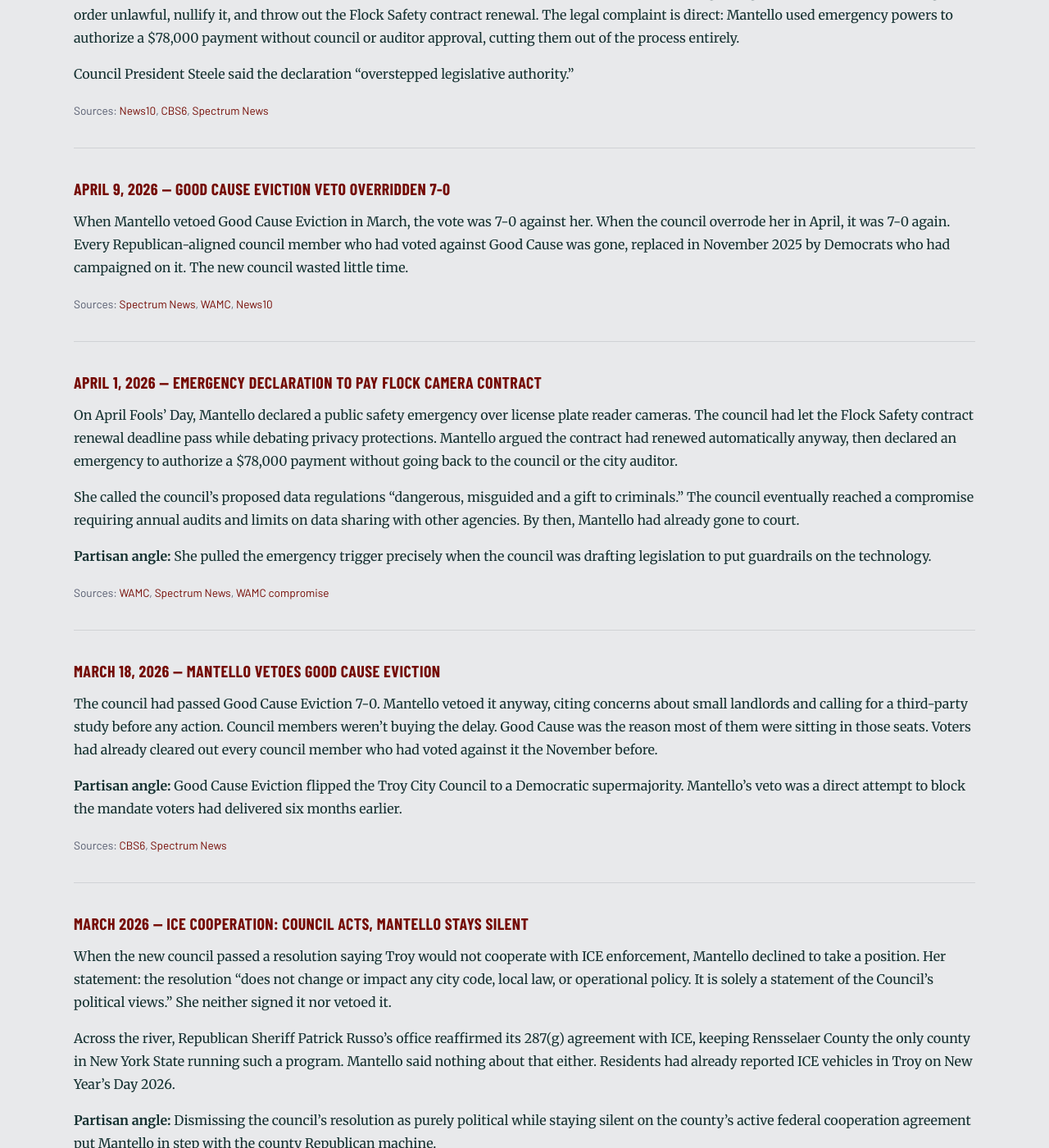
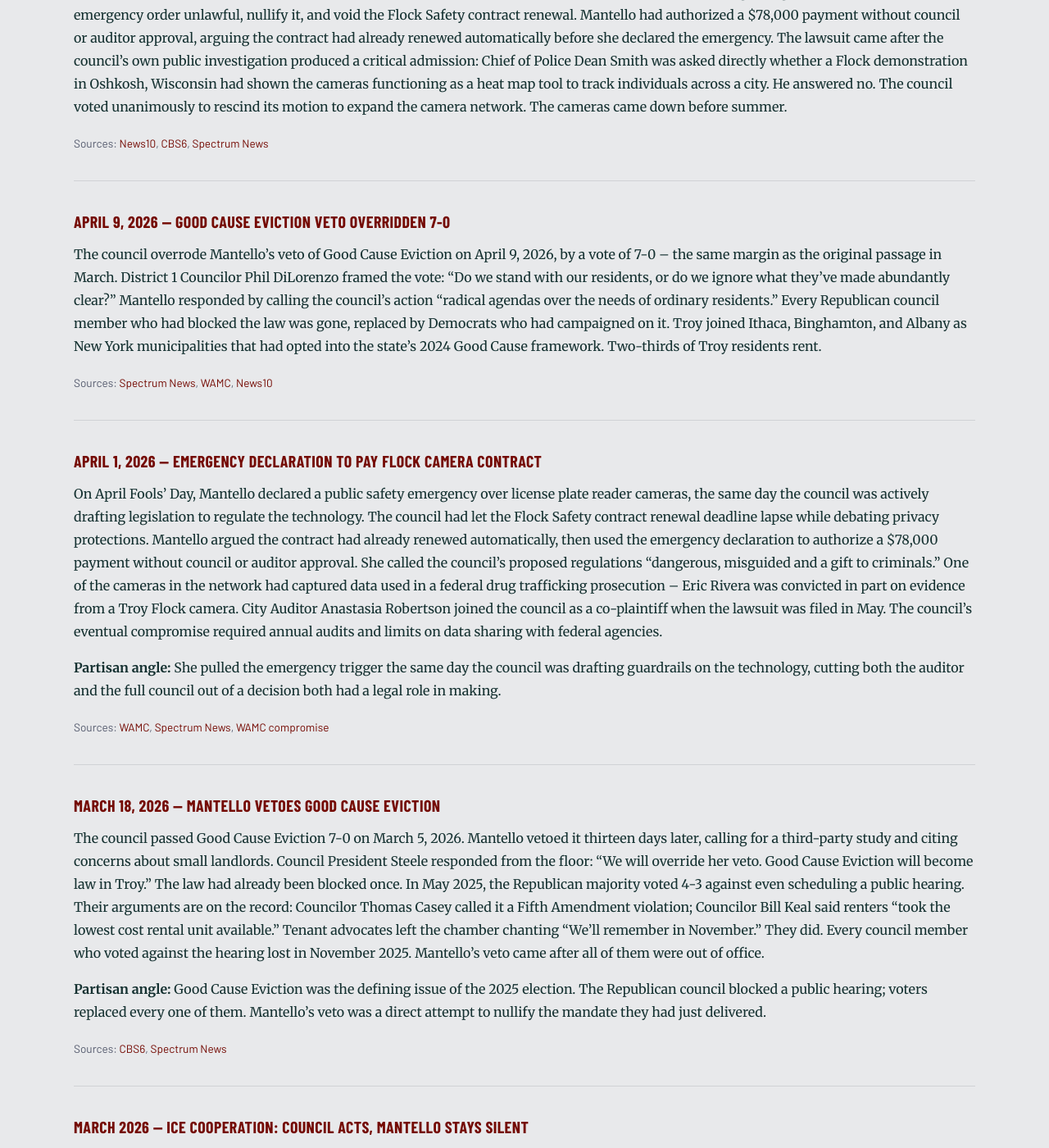
Before and after one commit to MdevitSEC/the-mantello-record, a Jekyll site: the page built from the-record.md, in a window 1280 px wide and 1400 px high, scrolled down 603 px. Shown: the whole window at 82% size. Built offline with Jekyll 4.4.1, drawn with Linux system fonts in a browser that asks for light colours; some web fonts are replaced; some of the changed text lies outside the part shown.

Commit message:
Update the-record.md summaries to reflect expanded post content
Co-Authored-By: Claude Sonnet 4.6 <noreply@anthropic.com>

```diff
--- a/the-record.md
+++ b/the-record.md
@@ -13,9 +13,7 @@ Mayor Carmella Mantello (R) has served as Troy's mayor since January 2024. Below
 
 ### [May 11, 2026 — City Council Files Lawsuit Against Mantello Over Flock Emergency](/2026/05/11/city-council-files-lawsuit-flock-emergency/)
 
-Troy's City Council and City Auditor took Mantello to Rensselaer County Supreme Court in May, asking a judge to declare her April 1 emergency order unlawful, nullify it, and throw out the Flock Safety contract renewal. The legal complaint is direct: Mantello used emergency powers to authorize a $78,000 payment without council or auditor approval, cutting them out of the process entirely.
-
-Council President Steele said the declaration "overstepped legislative authority."
+Troy's City Council and City Auditor filed an Article 78 petition in Rensselaer County Supreme Court, asking a judge to declare Mantello's April 1 emergency order unlawful, nullify it, and void the Flock Safety contract renewal. Mantello had authorized a $78,000 payment without council or auditor approval, arguing the contract had already renewed automatically before she declared the emergency. The lawsuit came after the council's own public investigation produced a critical admission: Chief of Police Dean Smith was asked directly whether a Flock demonstration in Oshkosh, Wisconsin had shown the cameras functioning as a heat map tool to track individuals across a city. He answered no. The council voted unanimously to rescind its motion to expand the camera network. The cameras came down before summer.
 
 *Sources: [News10](https://www.news10.com/news/rensselaer-county/troy-city-council-files-suit-against-mayor/), [CBS6](https://cbs6albany.com/news/local/lawsuit-filed-against-mayor-of-troy-over-flock-camera-emergency-declaration), [Spectrum News](https://spectrumlocalnews.com/nys/capital-region/news/2026/05/12/troy-council-files-suit-to-block-mayor-s-order-on-license-plate-readers)*
 
@@ -23,7 +21,7 @@ Council President Steele said the declaration "overstepped legislative authority
 
 ### [April 9, 2026 — Good Cause Eviction Veto Overridden 7-0](/2026/04/09/good-cause-eviction-veto-overridden/)
 
-When Mantello vetoed Good Cause Eviction in March, the vote was 7-0 against her. When the council overrode her in April, it was 7-0 again. Every Republican-aligned council member who had voted against Good Cause was gone, replaced in November 2025 by Democrats who had campaigned on it. The new council wasted little time.
+The council overrode Mantello's veto of Good Cause Eviction on April 9, 2026, by a vote of 7-0 -- the same margin as the original passage in March. District 1 Councilor Phil DiLorenzo framed the vote: "Do we stand with our residents, or do we ignore what they've made abundantly clear?" Mantello responded by calling the council's action "radical agendas over the needs of ordinary residents." Every Republican council member who had blocked the law was gone, replaced by Democrats who had campaigned on it. Troy joined Ithaca, Binghamton, and Albany as New York municipalities that had opted into the state's 2024 Good Cause framework. Two-thirds of Troy residents rent.
 
 *Sources: [Spectrum News](https://spectrumlocalnews.com/nys/capital-region/politics/2026/04/09/troy-city-council-good-cause-eviction-veto-overturn), [WAMC](https://www.wamc.org/news/2026-04-10/troy-council-overrides-good-cause-eviction-veto), [News10](https://www.news10.com/news/rensselaer-county/troy-city-council-overrides-mayors-veto-on-good-cause-eviction/)*
 
@@ -31,11 +29,9 @@ When Mantello vetoed Good Cause Eviction in March, the vote was 7-0 against her.
 
 ### [April 1, 2026 — Emergency Declaration to Pay Flock Camera Contract](/2026/04/01/emergency-declaration-flock-cameras/)
 
-On April Fools' Day, Mantello declared a public safety emergency over license plate reader cameras. The council had let the Flock Safety contract renewal deadline pass while debating privacy protections. Mantello argued the contract had renewed automatically anyway, then declared an emergency to authorize a $78,000 payment without going back to the council or the city auditor.
+On April Fools' Day, Mantello declared a public safety emergency over license plate reader cameras, the same day the council was actively drafting legislation to regulate the technology. The council had let the Flock Safety contract renewal deadline lapse while debating privacy protections. Mantello argued the contract had already renewed automatically, then used the emergency declaration to authorize a $78,000 payment without council or auditor approval. She called the council's proposed regulations "dangerous, misguided and a gift to criminals." One of the cameras in the network had captured data used in a federal drug trafficking prosecution -- Eric Rivera was convicted in part on evidence from a Troy Flock camera. City Auditor Anastasia Robertson joined the council as a co-plaintiff when the lawsuit was filed in May. The council's eventual compromise required annual audits and limits on data sharing with federal agencies.
 
-She called the council's proposed data regulations "dangerous, misguided and a gift to criminals." The council eventually reached a compromise requiring annual audits and limits on data sharing with other agencies. By then, Mantello had already gone to court.
-
-**Partisan angle:** She pulled the emergency trigger precisely when the council was drafting legislation to put guardrails on the technology.
+**Partisan angle:** She pulled the emergency trigger the same day the council was drafting guardrails on the technology, cutting both the auditor and the full council out of a decision both had a legal role in making.
 
 *Sources: [WAMC](https://www.wamc.org/news/2026-04-01/troy-flock-safety-contract-renewal), [Spectrum News](https://spectrumlocalnews.com/nys/capital-region/news/2026/04/02/mantello-declares-public-safety-emergency-in-troy-to-keep-license-plate-readers-operational-), [WAMC compromise](https://www.wamc.org/news/2026/05/20/troy-flock-safety-cameras-compromise)*
 
@@ -43,9 +39,9 @@ She called the council's proposed data regulations "dangerous, misguided and a g
 
 ### [March 18, 2026 — Mantello Vetoes Good Cause Eviction](/2026/03/18/mantello-vetoes-good-cause-eviction/)
 
-The council had passed Good Cause Eviction 7-0. Mantello vetoed it anyway, citing concerns about small landlords and calling for a third-party study before any action. Council members weren't buying the delay. Good Cause was the reason most of them were sitting in those seats. Voters had already cleared out every council member who had voted against it the November before.
+The council passed Good Cause Eviction 7-0 on March 5, 2026. Mantello vetoed it thirteen days later, calling for a third-party study and citing concerns about small landlords. Council President Steele responded from the floor: "We will override her veto. Good Cause Eviction will become law in Troy." The law had already been blocked once. In May 2025, the Republican majority voted 4-3 against even scheduling a public hearing. Their arguments are on the record: Councilor Thomas Casey called it a Fifth Amendment violation; Councilor Bill Keal said renters "took the lowest cost rental unit available." Tenant advocates left the chamber chanting "We'll remember in November." They did. Every council member who voted against the hearing lost in November 2025. Mantello's veto came after all of them were out of office.
 
-**Partisan angle:** Good Cause Eviction flipped the Troy City Council to a Democratic supermajority. Mantello's veto was a direct attempt to block the mandate voters had delivered six months earlier.
+**Partisan angle:** Good Cause Eviction was the defining issue of the 2025 election. The Republican council blocked a public hearing; voters replaced every one of them. Mantello's veto was a direct attempt to nullify the mandate they had just delivered.
 
 *Sources: [CBS6](https://cbs6albany.com/news/local/troy-mayor-carmella-mantello-vetoes-good-cause-eviction-in-her-city-leasing-apartments-troy-city-council-president-sue-steele-housing-law-renters-homelessness-wrgb), [Spectrum News](https://spectrumlocalnews.com/nys/capital-region/news/2026/03/18/troy-mayor-vetoes-good-cause-eviction-legislation-)*
 
@@ -55,9 +51,9 @@ The council had passed Good Cause Eviction 7-0. Mantello vetoed it anyway, citin
 
 When the new council passed a resolution saying Troy would not cooperate with ICE enforcement, Mantello declined to take a position. Her statement: the resolution "does not change or impact any city code, local law, or operational policy. It is solely a statement of the Council's political views." She neither signed it nor vetoed it.
 
-Across the river, Republican Sheriff Patrick Russo's office reaffirmed its 287(g) agreement with ICE, keeping Rensselaer County the only county in New York State running such a program. Mantello said nothing about that either. Residents had already reported ICE vehicles in Troy on New Year's Day 2026.
+Across the river, Rensselaer County's 287(g) agreement with ICE remained in force under new Sheriff Kyle Bourgault, who succeeded Patrick Russo. Rensselaer was the first county in New York State to sign a 287(g) agreement, in 2018, and is now one of nine counties statewide running the program. Mantello said nothing. Residents had already reported ICE vehicles in Troy streets on New Year's Day 2026, and speakers at the January 8 public forum raised questions about whether city camera data was being shared with federal immigration enforcement.
 
-**Partisan angle:** Dismissing the council's resolution as purely political while staying silent on the county's active federal cooperation agreement put Mantello in step with the county Republican machine.
+**Partisan angle:** Dismissing the council's resolution as purely political while saying nothing about the county's active federal enforcement program put Mantello in step with the county Republican machine and left Troy residents without an answer on how their own city was engaging with ICE activity in their neighborhoods.
 
 *Sources: [CBS6 on council vote](https://cbs6albany.com/news/local/troy-rejects-ice-cooperation-as-rensselaer-county-reaffirms-287g-enforcement-agreement), [WAMC](https://wamc.org/post/troy-mayor-opposes-sanctuary-city-proposal)*
 
@@ -65,11 +61,7 @@ Across the river, Republican Sheriff Patrick Russo's office reaffirmed its 287(g
 
 ### [January 8, 2026 — Absent from New Council's First Public Meeting](/2026/01/08/absent-new-council-first-public-meeting/)
 
-Twenty-two people showed up to speak at the new council's first public forum on January 8, 2026. Mantello was not there. Neither was anyone from her administration. Speakers noticed.
-
-Sean Collins of the Troy Area Labor Council, AFL-CIO, said it plainly from the podium: "The mayor's absence at the new council's first public meeting is indicative of what the next two years of your term will be."
-
-Council President Steele acknowledged the absence in her closing remarks.
+Twenty-two people showed up to speak at the new council's first public forum on January 8, 2026. Mantello was not there. Neither was anyone from her administration. Sean Collins of the Troy Area Labor Council opened by naming it: "The mayor's absence at the new council's first public meeting is indicative of what the next two years of your term will be." Speakers covered two years of accumulated grievances: Collins flagged the administration's refusal to sign retroactive labor contracts for CSEA workers and city firefighters; Daniel Morisy of the sustainability task force described $837,000 in NYSERDA clean energy grants going uncollected, an abandoned municipal solar farm, and an eliminated street tree committee; Jessica Bennett raised the SEQR violations in the Frear Park bond vote, presenting a recording of a city clerk confirming no project plans were on file three hours before the vote; and Ria Warner reported ICE enforcement vehicles in Troy streets on New Year's Day. Council President Steele acknowledged the administration's absence in her closing remarks.
 
 *Source: Troy City Council Jan. 8, 2026 meeting transcript (City Clerk's office; no formal minutes filed)*
 
@@ -89,9 +81,7 @@ Mantello called the filing "emblematic of why Troy hasn't had a real city hall i
 
 ### [December 30, 2025 — $6 Million Frear Park Bond Pushed Through Outgoing Republican Council](/2025/12/30/frear-park-bond-outgoing-council/)
 
-The outgoing Republican council's last day in office was December 30, 2025. Before they left, the administration got them to authorize a $6 million bond for a Frear Park pavilion, with no site plan, no community engagement, no construction documents, and a disputed environmental review that a resident would later testify may have violated state law.
-
-Jessica Bennett told the new council she called the city clerk at 3 PM that day and was told no project plans were on file. State law requires SEQR documents to be available 24 hours before a vote. When the new Democratic council tried to rescind the bond, they spent weeks being stonewalled from accessing bond counsel. Council President Steele eventually pulled the rescission, noting that misrepresentations had been made during the rush to get it done.
+The outgoing Republican council's last day in office was December 30, 2025. Before they left, the administration pushed through a $6 million bond for Frear Park improvements with no site plan, no construction documents, and a SEQR filing a resident would later testify violated state law. The vote was 5-2: four Republicans and Democrat Katie Spain McLaren. Council President Steele voted no. "I would like more time," she said. "I don't feel that they have given us enough time to make an informed decision." Resident Jessica Bennett called the city clerk at 3 PM the day of the vote and was told no project plans were on file. State law requires SEQR documents available 24 hours before a vote. She had a recording. Asked how much the city would actually borrow, Mantello said: "I'm not going to take a guess, but less. I'll say less than six mil." Bond anticipation notes were executed January 15, 2026, before the new Democratic council could act.
 
 *Sources: Dec. 30, 2025 and Jan. 8, 22, 2026 meeting transcripts (City Clerk's office); clerk's minutes IDs 1760, 1761*
 
@@ -99,9 +89,7 @@ Jessica Bennett told the new council she called the city clerk at 3 PM that day
 
 ### [December 17, 2025 — Proctor's Theater Seat Removal Contradicts Preservation Claims](/2025/12/17/proctors-theater-seat-removal/)
 
-Photos hit social media showing every orchestra-level seat pulled out of the former Proctor's Theater, the building Mantello was converting into city hall. The images landed awkwardly against earlier administration assurances about preserving the theater's historic character. A city communications director said the seats would go back in and floated an "adopt a seat" program.
-
-What no one disputed: the project carries no legal obligation to preserve anything, because it does not use historic preservation tax credits.
+Photos hit social media on December 17, 2025, showing every orchestra-level seat pulled from the former Proctor's Theater. Communications Director Alex Horton said the seats would go back in and floated an "adopt a seat" program. The images landed against months of administration assurances about preserving a building that opened in 1914 as the largest theater in New York State, designed for impresario F.F. Proctor with gold leaf arches, a Lafayette mural on the proscenium, ornate plasterwork, and a double-balcony auditorium that seated 2,283. Jack Benny, Bob Hope, Jimmy Durante, and the Astaires all performed there. The construction plan calls for a modern box-in-a-box assembly chamber built inside the auditorium on lightweight steel framing. In 2004, Troy residents organized to stop RPI from gutting the same interior for office space while preserving the facade. They won. What Mantello approved produces the same outcome. No legal obligation to preserve any of it exists because the project uses no historic tax credits.
 
 *Source: [WAMC](https://www.wamc.org/news/2025-12-17/seat-removal-at-troys-proctors-theater-sparks-debate-as-city-works-to-relocate-city-hall)*
 
@@ -129,9 +117,9 @@ The audit acceptance was the formal close on two years of financial failures. Ma
 
 ### [November 7, 2025 — City Hall Move to Proctor's Approved on 4-3 Party-Line Vote](/2025/11/07/city-hall-move-proctors-approved/)
 
-Four to three, straight down party lines. The Republican-majority council approved the Proctor's Theater lease on November 7, 2025, two months before the new Democratic supermajority would take office. Council President Steele argued the incoming council should make that call. She was outvoted. The Troy Local Development Corporation approved up to $12.5 million in tax-exempt bonds for the project, with the city paying $675,000 a year to the LDC for 30 years.
+Four to three, straight down party lines. The Republican-majority council approved the Proctor's Theater lease on November 7, 2025, two days after Democrats swept all seven council seats. Council President Steele argued the incoming council should make that call. The outgoing majority voted anyway, committing Troy to $675,000 a year to the LDC for 30 years. Council Member Vera pointed out on the floor that the savings projection was built against a 3 percent annual escalator Mantello had herself added when she renegotiated the Hedley Park Place lease -- the projected savings were measured against terms her own administration had created. The administration had also already activated the termination clause on the old lease before the council approved a new site, triggering a lawsuit from First Columbia that exposed the city to more than $1.6 million in liability. Corporation Counsel Morrissey acknowledged on the floor that the lease was still a draft when the council voted on it.
 
-**Partisan angle:** The vote happened when it did for a reason. The administration wanted the city hall move locked in before January 2026.
+**Partisan angle:** Four new Democrats were waiting to take office in January. They had no say in a 30-year financial commitment that will define city finances through 2055, locked in by an outgoing majority two days after losing every seat they held.
 
 *Sources: [Spectrum News](https://spectrumlocalnews.com/nys/capital-region/news/2025/11/05/troy-council-pushing-forward-with-vote-on-new-city-hall-lease), [CBS6](https://cbs6albany.com/news/local/troy-city-council-voting-on-ordinance-to-move-city-hall-11-07-2025)*
 
```
